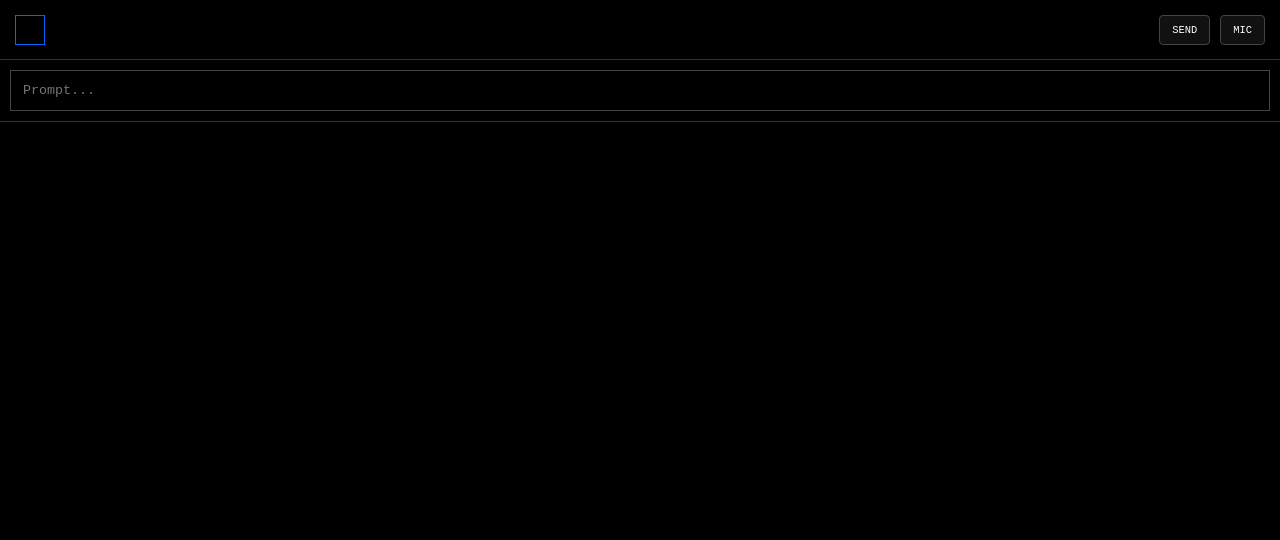
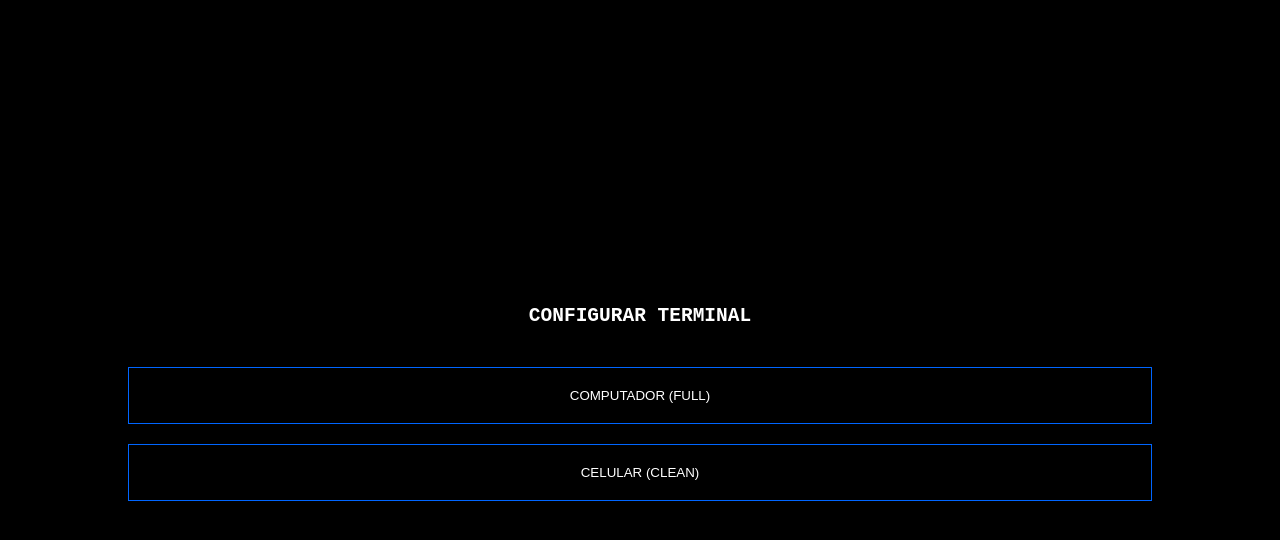
Before and after one commit to kaikg5939-blip/synapse-core, a website: page index.html in a window 1280 px wide. Drawn offline with Linux system fonts and the light colour scheme.

Commit message:
Update index.html

```diff
--- a/index.html
+++ b/index.html
@@ -2,53 +2,54 @@
 <html lang="pt-BR">
 <head>
     <meta charset="UTF-8">
-    <meta name="viewport" content="width=device-width, initial-scale=1.0, maximum-scale=1.0, user-scalable=no">
-    <title>SYNAPSE_CORE_v4.5_FIXED</title>
+    <meta name="viewport" content="width=device-width, initial-scale=1.0, maximum-scale=1.0, user-scalable=no, viewport-fit=cover">
+    <title>SYNAPSE_V4.5_FINAL</title>
     <style>
         :root { --bg: #000; --accent: #0066FF; }
-        * { margin: 0; padding: 0; box-sizing: border-box; font-family: monospace; }
-        body { background: var(--bg); color: #fff; height: 100vh; display: flex; flex-direction: column; overflow: hidden; }
+        body { background: var(--bg); color: #fff; margin: 0; font-family: monospace; height: 100vh; display: flex; flex-direction: column; overflow: hidden; }
 
-        /* HEADER FIXO - CUBO ESQUERDA + BOTOES DIREITA */
-        .header-fixed {
-            height: 60px;
-            display: flex;
-            align-items: center;
-            padding: 0 15px;
-            border-bottom: 1px solid #333;
-            background: #000;
-        }
-        .cube-tiny { width: 30px; height: 30px; border: 1px solid var(--accent); flex-shrink: 0; }
-        .controls-top { display: flex; gap: 10px; margin-left: auto; }
+        /* LOGIN DE DISPOSITIVO */
+        #setup-screen { position: fixed; top:0; left:0; width:100%; height:100%; background:#000; z-index:9999; display:flex; flex-direction:column; align-items:center; justify-content:center; }
+        .setup-btn { padding: 20px; width: 80%; margin: 10px; border: 1px solid var(--accent); background: transparent; color: #fff; cursor: pointer; }
 
-        .btn-top { padding: 8px 12px; background: #111; border: 1px solid #444; color: #fff; border-radius: 4px; font-size: 0.8rem; }
+        /* INTERFACE */
+        .mobile-mode .desktop-only { display: none !important; }
+        .header-mobile { height: 50px; display: flex; align-items: center; justify-content: space-between; padding: 0 20px; border-bottom: 1px solid #222; }
 
-        /* CHAT WINDOW */
-        #chat-window { flex: 1; overflow-y: auto; padding: 15px; }
+        #chat-window { flex: 1; overflow-y: auto; padding: 20px; }
+        .msg { padding: 15px; border-radius: 12px; margin-bottom: 10px; font-size: 1.1rem; } /* Maior para leitura */
 
-        /* INPUT AREA FIXA NO TOPO - PARA NÃO BRIGAR COM TECLADO */
-        .input-box { padding: 10px; border-bottom: 1px solid #333; }
-        input { width: 100%; padding: 12px; background: #000; color: #fff; border: 1px solid #444; }
+        .controls-mobile { padding: 20px; border-top: 1px solid #222; display: flex; gap: 10px; }
+        .btn-big { flex: 1; padding: 20px; background: var(--accent); color: #fff; border: none; border-radius: 12px; font-weight: bold; font-size: 1rem; }
     </style>
 </head>
 <body>
-    <div class="header-fixed">
-        <div class="cube-tiny"></div>
-        <div class="controls-top">
-            <button class="btn-top" onclick="enviar()">SEND</button>
-            <button class="btn-top" onclick="toggleMic()">MIC</button>
-        </div>
+
+    <div id="setup-screen">
+        <h2 style="margin-bottom: 30px;">CONFIGURAR TERMINAL</h2>
+        <button class="setup-btn" onclick="startMode('desktop')">COMPUTADOR (FULL)</button>
+        <button class="setup-btn" onclick="startMode('mobile')">CELULAR (CLEAN)</button>
     </div>
-    <div class="input-box"><input type="text" id="user-input" placeholder="Prompt..."></div>
+
+    <div class="header-mobile">
+        <div id="cube-desktop" class="desktop-only" style="width:30px; height:30px; border:1px solid var(--accent)"></div>
+        <span>SYNAPSE_V4.5</span>
+    </div>
+
     <div id="chat-window"></div>
 
+    <div class="controls-mobile">
+        <input type="text" id="user-input" style="flex:2; padding:15px; background:#111; border:none; color:#fff;">
+        <button class="btn-big" onclick="enviar()">SEND</button>
+        <button class="btn-big" id="mic-btn" onclick="toggleMic()">MIC</button>
+    </div>
+
     <script>
-        // Forçar reload se o cache estiver lixo
-        if(!localStorage.getItem('v4.5')) {
-            localStorage.setItem('v4.5', 'true');
-            window.location.reload(true);
+        function startMode(mode) {
+            if(mode === 'mobile') document.body.classList.add('mobile-mode');
+            document.getElementById('setup-screen').style.display = 'none';
         }
-        // ... (resto da lógica)
+        // ... (resto da lógica de enviar/falar)
     </script>
 </body>
 </html>
```
